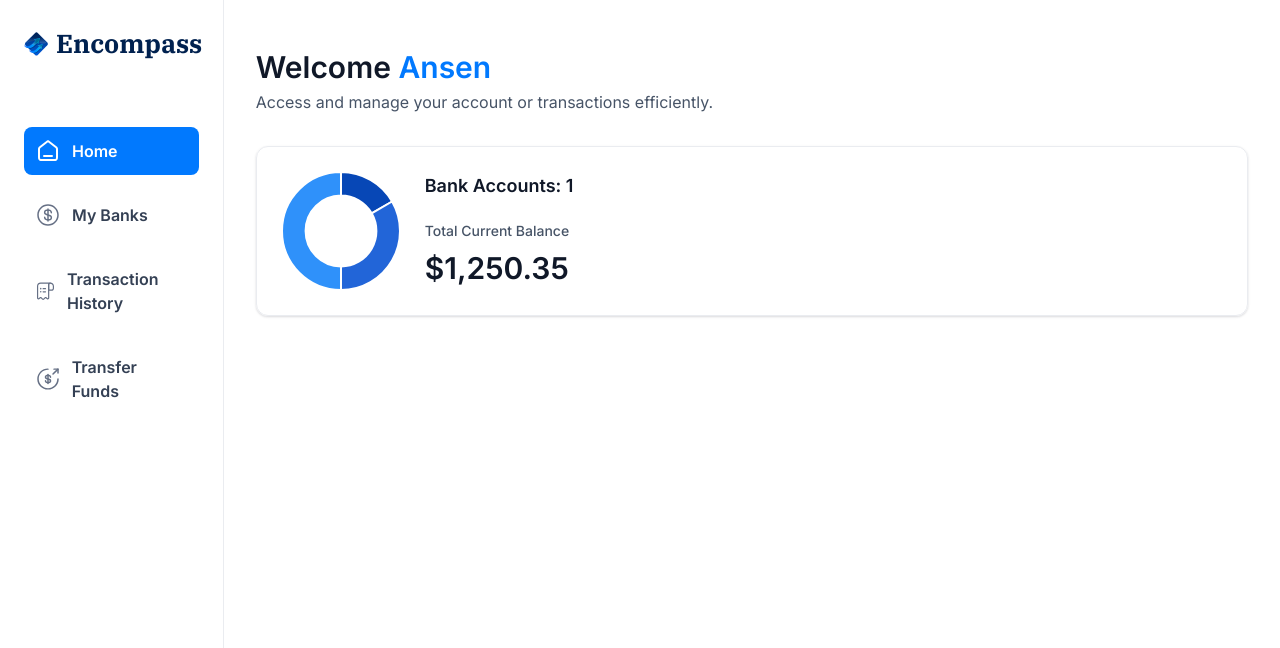
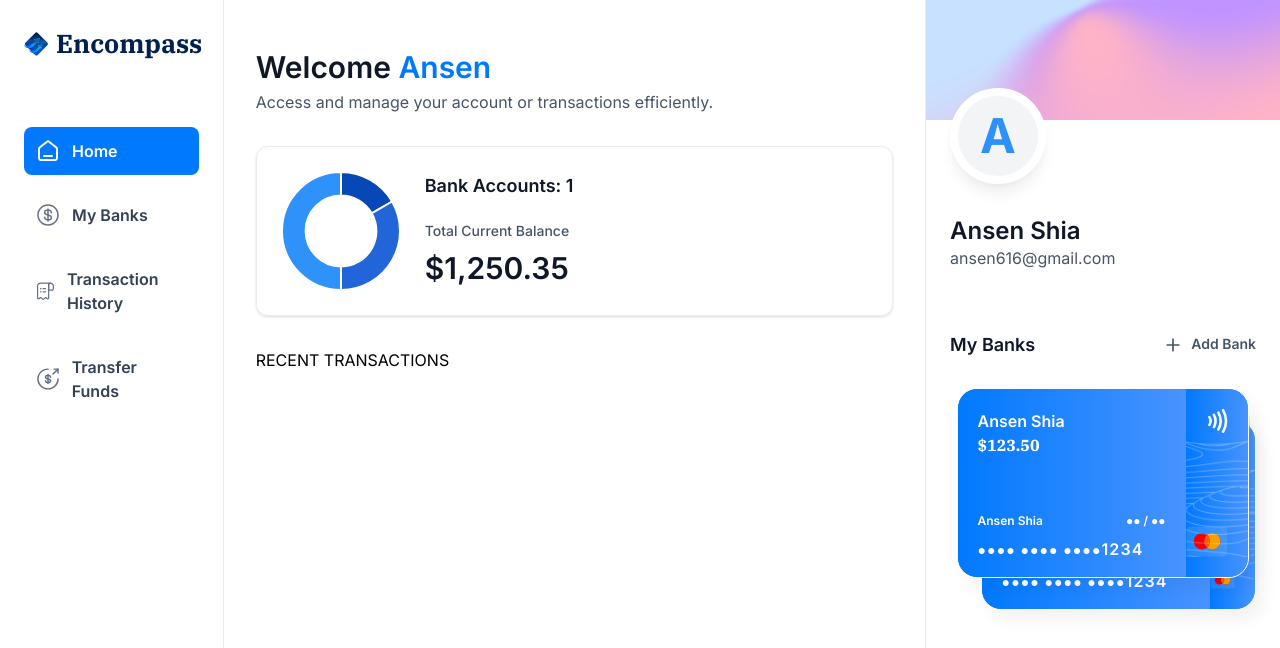
Before and after one commit to ans3n/banking-app, a Next.js app: page / in a window 1280 px wide. Shown: the top 648 px of the page. Built offline with nearby package versions, Linux system fonts and the light colour scheme.

Commit message:
implement credit cards on right bar

```diff
--- a/app/(root)/page.tsx
+++ b/app/(root)/page.tsx
@@ -1,17 +1,22 @@
-import HeaderBox from '@/components/HeaderBox'
-import TotalBalanceBox from '@/components/TotalBalanceBox';
+import HeaderBox from "@/components/HeaderBox";
+import RightSidebar from "@/components/RightSidebar";
+import TotalBalanceBox from "@/components/TotalBalanceBox";
 
 const Home = () => {
-  const loggedIn = { firstName: 'Ansen' };
+  const loggedIn = {
+    firstName: "Ansen",
+    lastName: "Shia",
+    email: "ansen616@gmail.com",
+  };
 
   return (
-    <section className='home'>
-      <div className='home-content'>
-        <header className='home-header'>
+    <section className="home">
+      <div className="home-content">
+        <header className="home-header">
           <HeaderBox
             type="greeting"
             title="Welcome"
-            user={loggedIn?.firstName || 'Guest'}
+            user={loggedIn?.firstName || "Guest"}
             subtext="Access and manage your account or transactions efficiently."
           />
 
@@ -21,9 +26,12 @@
             totalCurrentBalance={1250.35}
           />
         </header>
+        RECENT TRANSACTIONS
       </div>
+
+      <RightSidebar user={loggedIn} transactions={[]} banks={[{currentBalance: 123.50}, {currentBalance: 500}]} />
     </section>
-  )
-}
+  );
+};
 
-export default Home
+export default Home;
--- /dev/null
+++ b/components/BankCard.tsx
@@ -0,0 +1,69 @@
+import { formatAmount } from "@/lib/utils";
+import Image from "next/image";
+import Link from "next/link";
+import React from "react";
+
+const BankCard = ({
+  account,
+  userName,
+  showBalance = true,
+}: CreditCardProps) => {
+  return (
+    <div className="flex flex-col">
+      <Link href="/" className="bank-card">
+        <div className="bank-card_content">
+            <div>
+                <h1 className="text-16 font-semibold text-white">
+                    {account.name || userName}
+                </h1>
+                <p className="font-ibm-plex-serif font-black text-white">
+                    {formatAmount(account.currentBalance)}
+                </p>
+            </div>
+            <article className="flex flex-col gap-2">
+                <div className="flex justify-between">
+                    <h1 className="text-12 font-semibold text-white">
+                       {userName}
+                    </h1>
+                    <h2 className="text-12 font-semibold text-white">
+                        {/* card expiration date*/}
+                        ●● / ●●
+                    </h2>
+                </div>
+                <p className="text-14 font-semibold tracking-[1.1px] text-white">
+                    {/* card number*/}
+                    ●●●● ●●●● ●●●●
+                    <span className="text-16">1234</span>
+                </p>
+            </article>
+        </div>
+        <div className="bank-card_icon">
+            <Image src="/icons/Paypass.svg"
+                width={20}
+                height={24}
+                alt="pay"
+            />
+            <Image
+                src="/icons/mastercard.svg"
+                width={45}
+                height={32}
+                alt="mastercard"
+                className="ml-5"
+            />
+        </div>
+
+        <Image
+            src="/icons/lines.png"
+            width={316}
+            height={190}
+            alt="lines"
+            className="absolute top-0 left-0"
+        />
+      </Link>
+
+      {/* copy*/}
+    </div>
+  );
+};
+
+export default BankCard;
--- /dev/null
+++ b/components/RightSidebar.tsx
@@ -0,0 +1,65 @@
+import Link from "next/link";
+import Image from "next/image";
+import React from "react";
+import BankCard from "./BankCard";
+
+const RightSidebar = ({ user, transactions, banks }: RightSidebarProps) => {
+  return (
+    <div>
+      <aside className="right-sidebar">
+        <section className="flex flex-col pb-8">
+          <div className="profile-banner" />
+          <div className="profile">
+            <div className="profile-img">
+              <span className="text-5xl font-bold text-blue-500">
+                {user.firstName[0]}
+              </span>
+            </div>
+
+            <div className="profile-details">
+              <h1 className="profile-name">
+                {user.firstName} {user.lastName}
+              </h1>
+              <p className="profile-email">{user.email}</p>
+            </div>
+          </div>
+        </section>
+
+        <section className="banks">
+          <div className="flex w-full justify-between">
+            <h2 className="header-2">My Banks</h2>
+            <Link href="/" className="flex gap-2">
+              <Image src="/icons/plus.svg" width={20} height={20} alt="plus" />
+              <h2 className="text-14 font-semibold text-gray-600">Add Bank</h2>
+            </Link>
+          </div>
+          {banks?.length > 0 && (
+            <div className="relative flex flex-1 flex-col items-center justify-center gap-5">
+              <div className="relative z-10">
+                <BankCard
+                  key={banks[0].$id}
+                  account={banks[0]}
+                  userName={`${user.firstName} ${user.lastName}`}
+                  showBalance={false}
+                />
+              </div>
+              {/* multiple banks*/}
+              {banks[1] && (
+                <div className="absolute right-0 top-8 z-0 w-[90%]">
+                  <BankCard
+                    key={banks[1].$id}
+                    account={banks[1]}
+                    userName={`${user.firstName} ${user.lastName}`}
+                    showBalance={false}
+                  />
+                </div>
+              )}
+            </div>
+          )}
+        </section>
+      </aside>
+    </div>
+  );
+};
+
+export default RightSidebar;
```
